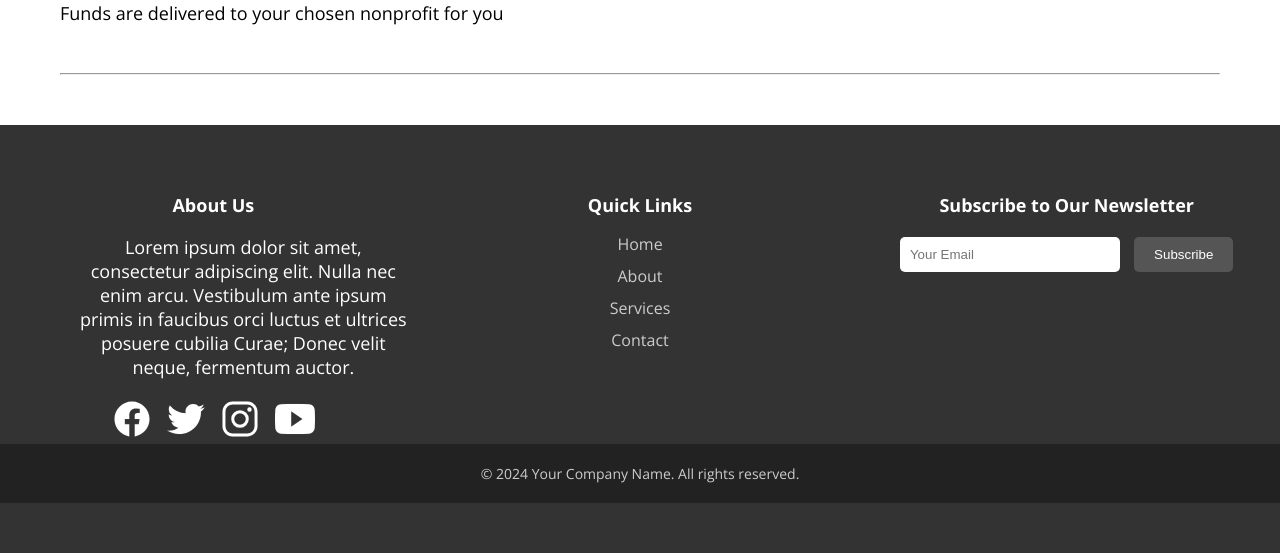
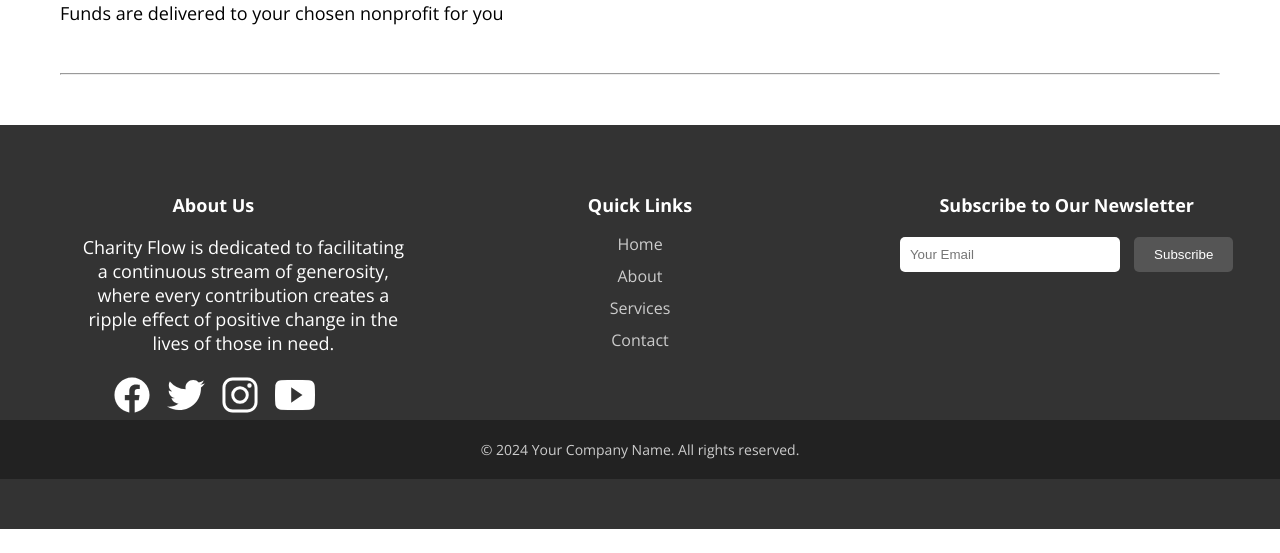
Before and after one commit to Joana711/Donation-System, a PHP site: page / in a window 1280 px wide. Shown: the part 2195-2748 px from the top of the page. After the commit the page ends 2724 px from the top, so only its background shows below. Run offline with PHP 8.4, Linux system fonts and the light colour scheme.

Commit message:
Add files via upload

```diff
--- a/index.php
+++ b/index.php
@@ -105,10 +105,10 @@
   <div class="footer-content">
     <div class="footer-section">
       <h3>About Us</h3>
-      <p>Lorem ipsum dolor sit amet, consectetur adipiscing elit. Nulla nec enim arcu. Vestibulum ante ipsum primis in
-        faucibus orci luctus et ultrices posuere cubilia Curae; Donec velit neque, fermentum auctor.</p>
+      <p>Charity Flow is dedicated to facilitating a continuous stream of generosity,
+        where every contribution creates a ripple effect of positive change in the lives of those in need.</p>
       <div class="social-icons">
-        <a href="#"><ion-icon name="logo-facebook"></ion-icon></a>
+        <a href="https://www.facebook.com/groups/353244247737258"><ion-icon name="logo-facebook"></ion-icon></a>
         <a href="#"><ion-icon name="logo-twitter"></ion-icon></a>
         <a href="#"><ion-icon name="logo-instagram"></ion-icon></a>
         <a href="#"><ion-icon name="logo-youtube"></ion-icon></a>
```
